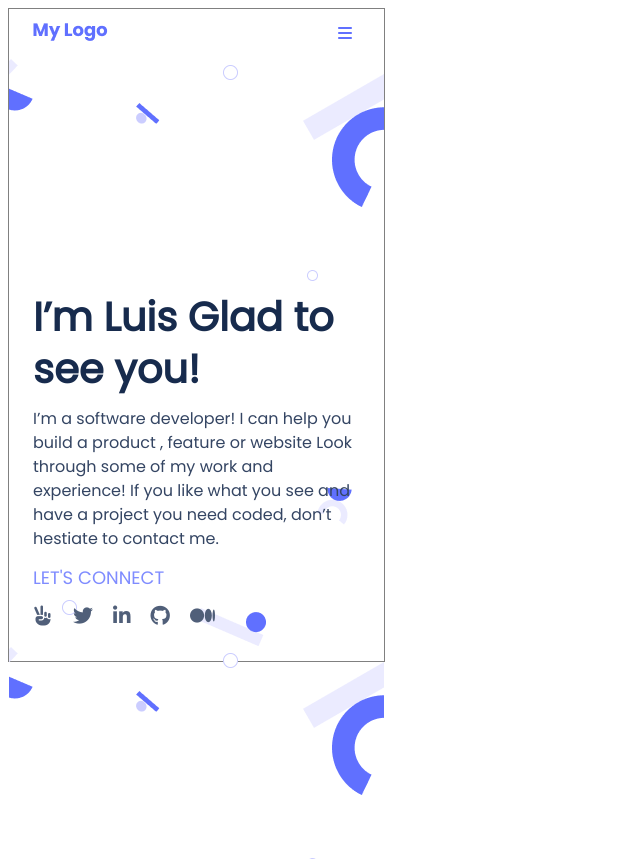
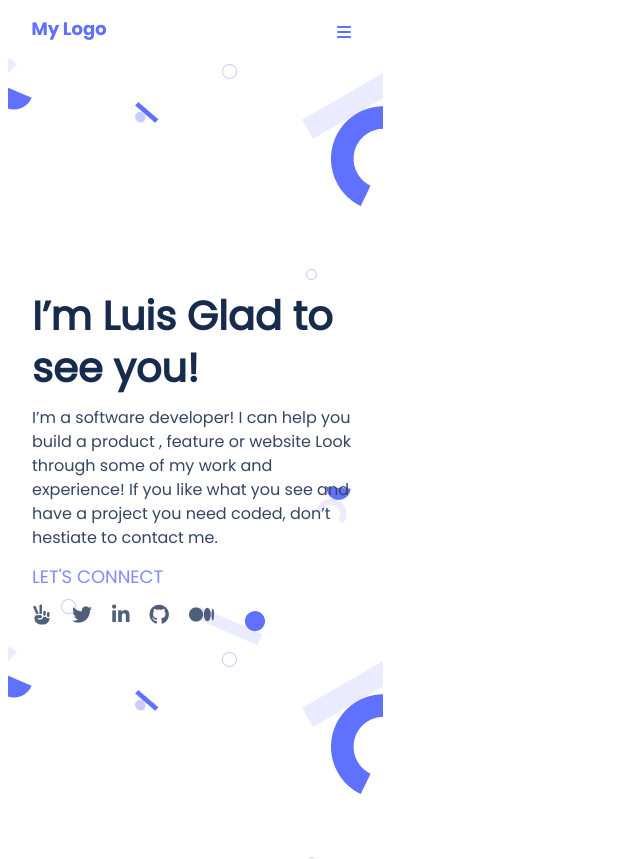
Before and after one commit to lmunozm1702/my-own-portal, a plain HTML site: page index.html in a window 1280 px wide. Shown: the whole page, without its empty margins (0-640 px from the left). Drawn offline with Linux system fonts and the light colour scheme.

Commit message:
Code Review: container border remove
Updated styles.css to remove (comment), the border of container, it was used how size reference.

```diff
--- a/assets/css/style.css
+++ b/assets/css/style.css
@@ -5,7 +5,7 @@ main {
 .container {
   max-width: 375px;
   height: 652px;
-  border: 1px grey solid;
+  /*border: 1px grey solid;*/
   display: flex;
   flex-direction: column;
   justify-content: flex-start;
```
